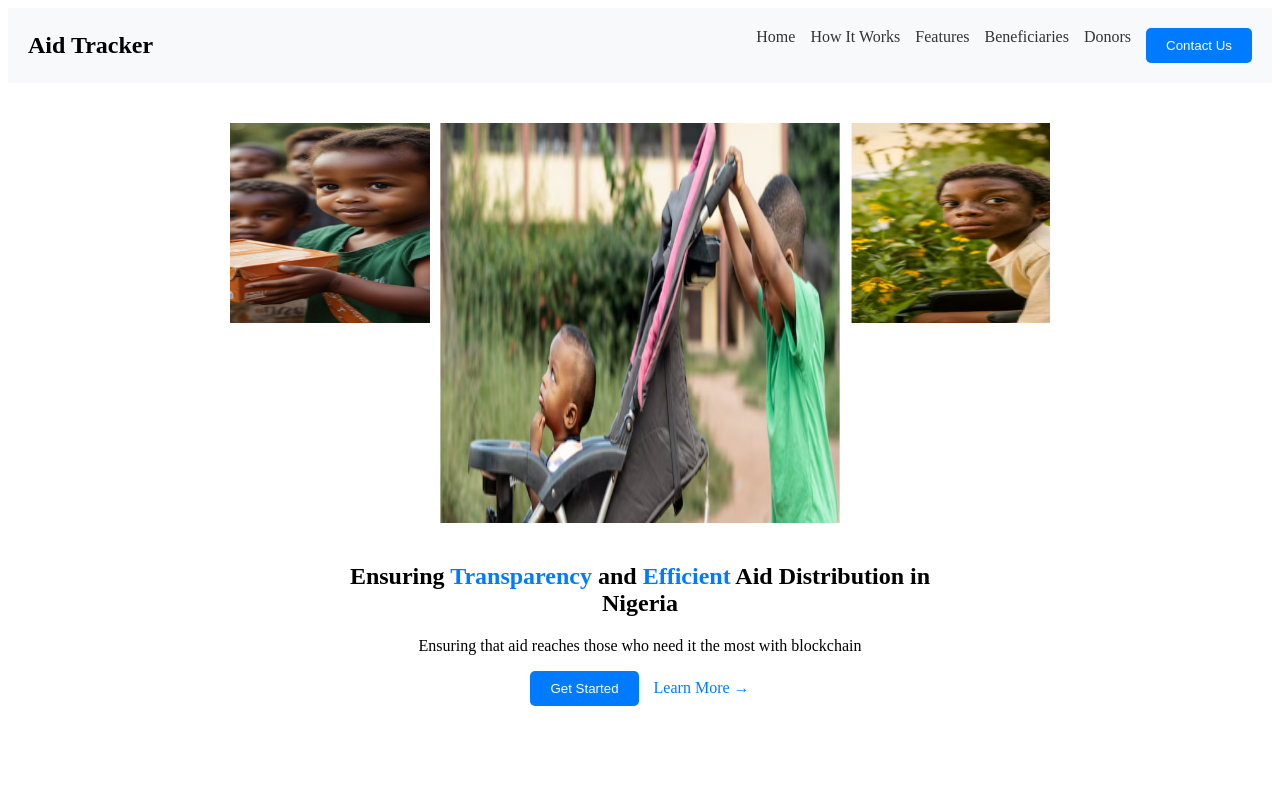
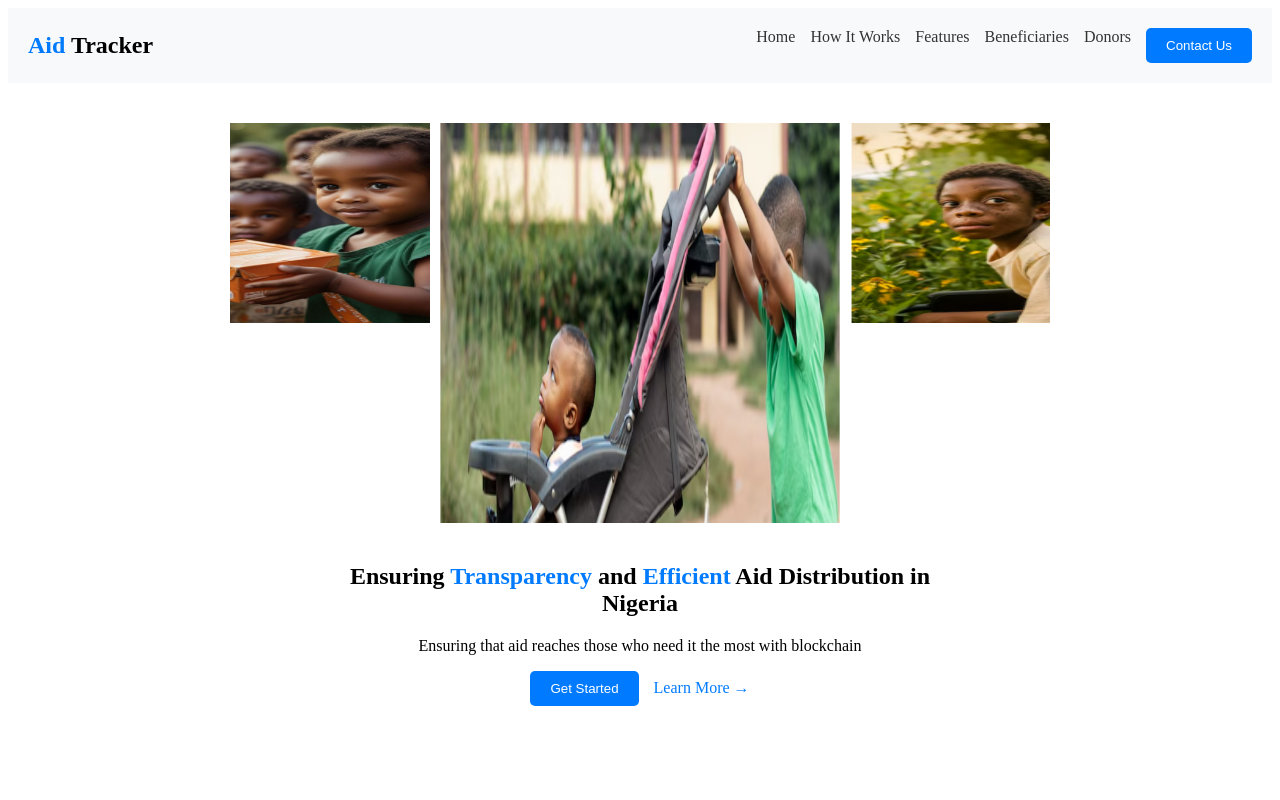
Before and after one commit to maureenjesse/aid-trackers, a Next.js app: page / in a window 1280 px wide. Shown: the top 800 px of the page. Built offline with nearby package versions, Linux system fonts and the light colour scheme.

Commit message:
worked on images

```diff
--- a/src/app/components/Header.js
+++ b/src/app/components/Header.js
@@ -1,4 +1,5 @@
 // components/Header.js
+import Image from 'next/image';
 
 import React from "react";
 import styles from "../styles/Header.module.css";
@@ -6,7 +7,8 @@ import styles from "../styles/Header.module.css";
 const Header = () => {
   return (
     <header className={styles.header}>
-      <div className={styles.logo}>Aid Tracker</div>
+         {/* <Image src="/images/Union.png" alt="Child receiving aid" width={20} height={20}/> */}
+      <div className={styles.logo}> <span className={styles.highlight}>Aid</span>  Tracker</div>
       <nav className={styles.nav}>
         <a href="#">Home</a>
         <a href="#">How It Works</a>
--- a/src/app/styles/Header.module.css
+++ b/src/app/styles/Header.module.css
@@ -32,6 +32,10 @@
     cursor: pointer;
   }
 
+  .highlight{
+    color: #007bff;
+  }
+
   .contactButton:hover {
     background: #0056b3;
   }
```
Also changed, not shown: public/images/Group1.png (renamed from public/images/Group 1.png).
